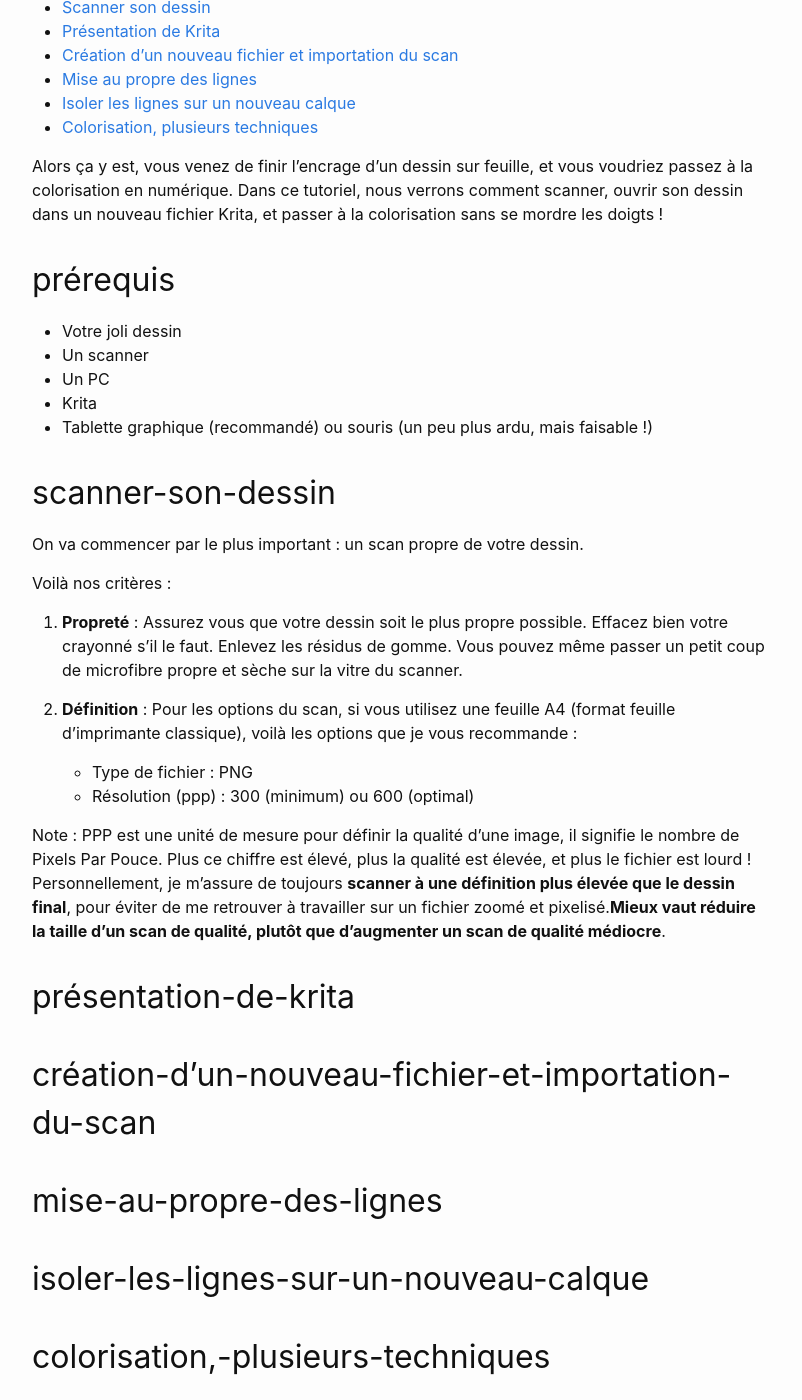
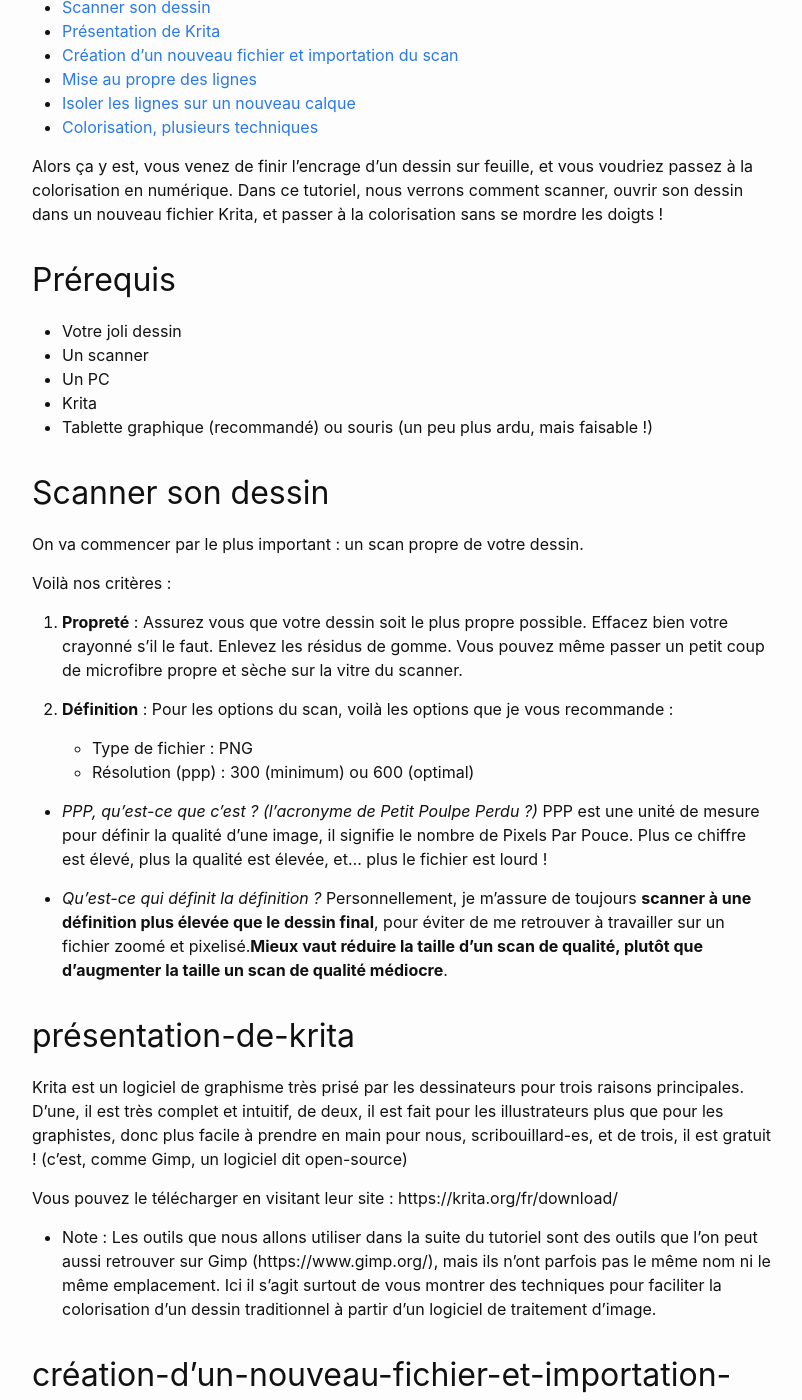
Before and after one commit to BeckBrook/beckbrook.github.io, a Jekyll site: the page built from graphisme/coloAvecKrita.md, in a window 1280 px wide and 1400 px high, scrolled down 302 px. Shown: the whole window, without its empty margins (238-1040 px from the left). Built offline with Jekyll 4.4.1, drawn with Linux system fonts in a browser that asks for light colours.

Commit message:
presentation krita

```diff
--- a/graphisme/coloAvecKrita.md
+++ b/graphisme/coloAvecKrita.md
@@ -19,7 +19,7 @@
 
 Alors ça y est, vous venez de finir l'encrage d'un dessin sur feuille, et vous voudriez passez à la colorisation en numérique. Dans ce tutoriel, nous verrons comment scanner, ouvrir son dessin dans un nouveau fichier Krita, et passer à la colorisation sans se mordre les doigts !
 
-## prérequis
+## Prérequis
 
 - Votre joli dessin
 - Un scanner
@@ -29,7 +29,7 @@
 
 
 
-## scanner-son-dessin
+## Scanner son dessin
 
 On va commencer par le plus important :  un scan propre de votre dessin.
 
@@ -37,13 +37,24 @@
 
 1. **Propreté** : Assurez vous que votre dessin soit le plus propre possible. Effacez bien votre crayonné s'il le faut. Enlevez les résidus de gomme. Vous pouvez même passer un petit coup de microfibre propre et sèche sur la vitre du scanner.
 
-2. **Définition** : Pour les options du scan, si vous utilisez une feuille A4 (format feuille d'imprimante classique), voilà les options que je vous recommande :
+2. **Définition** : Pour les options du scan, voilà les options que je vous recommande :
 - Type de fichier : PNG
 - Résolution (ppp) : 300 (minimum) ou 600 (optimal)
 
-Note : PPP est une unité de mesure pour définir la qualité d'une image, il signifie le nombre de Pixels Par Pouce. Plus ce chiffre est élevé, plus la qualité est élevée, et plus le fichier est lourd ! Personnellement, je m'assure de toujours **scanner à une définition plus élevée que le dessin final**, pour éviter de me retrouver à travailler sur un fichier zoomé et pixelisé.**Mieux vaut réduire la taille d'un scan de qualité, plutôt que d'augmenter un scan de qualité médiocre**.
+- *PPP, qu'est-ce que c'est ? (l'acronyme de Petit Poulpe Perdu ?)* PPP est une unité de mesure pour définir la qualité d'une image, il signifie le nombre de Pixels Par Pouce. Plus ce chiffre est élevé, plus la qualité est élevée, et... plus le fichier est lourd !
+
+- *Qu'est-ce qui définit la définition ?*
+Personnellement, je m'assure de toujours **scanner à une définition plus élevée que le dessin final**, pour éviter de me retrouver à travailler sur un fichier zoomé et pixelisé.**Mieux vaut réduire la taille d'un scan de qualité, plutôt que d'augmenter la taille un scan de qualité médiocre**.
+
 
 ## présentation-de-krita
+
+Krita est un logiciel de graphisme très prisé par les dessinateurs pour trois raisons principales. D'une, il est très complet et intuitif, de deux, il est fait pour les illustrateurs plus que pour les graphistes, donc plus facile à prendre en main pour nous, scribouillard-es, et de trois, il est gratuit ! (c'est, comme Gimp, un logiciel dit open-source)
+
+Vous pouvez le télécharger en visitant leur site : https://krita.org/fr/download/
+
+- Note : Les outils que nous allons utiliser dans la suite du tutoriel sont des outils que l'on peut aussi retrouver sur Gimp (https://www.gimp.org/), mais ils n'ont parfois pas le même nom ni le même emplacement. Ici il s'agit surtout de vous montrer des techniques pour faciliter la colorisation d'un dessin traditionnel à partir d'un logiciel de traitement d'image.
+
 ## création-d'un-nouveau-fichier-et-importation-du-scan
 ## mise-au-propre-des-lignes
 ## isoler-les-lignes-sur-un-nouveau-calque
```
